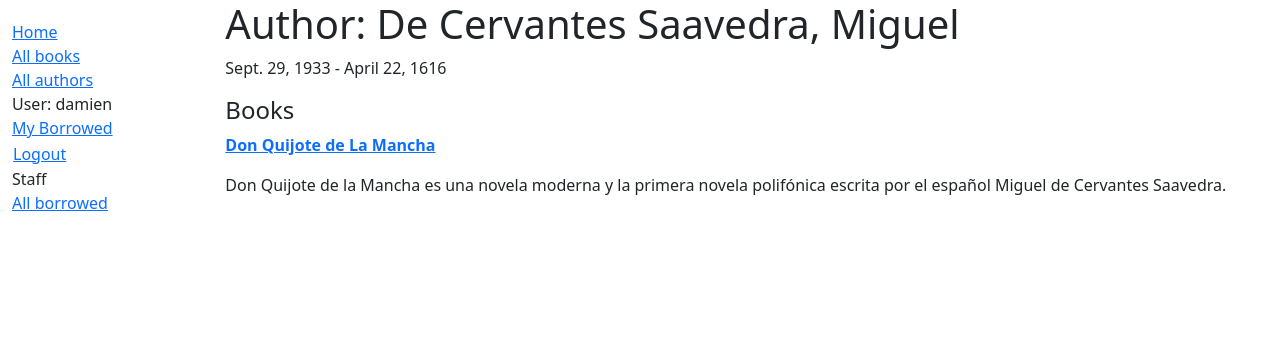
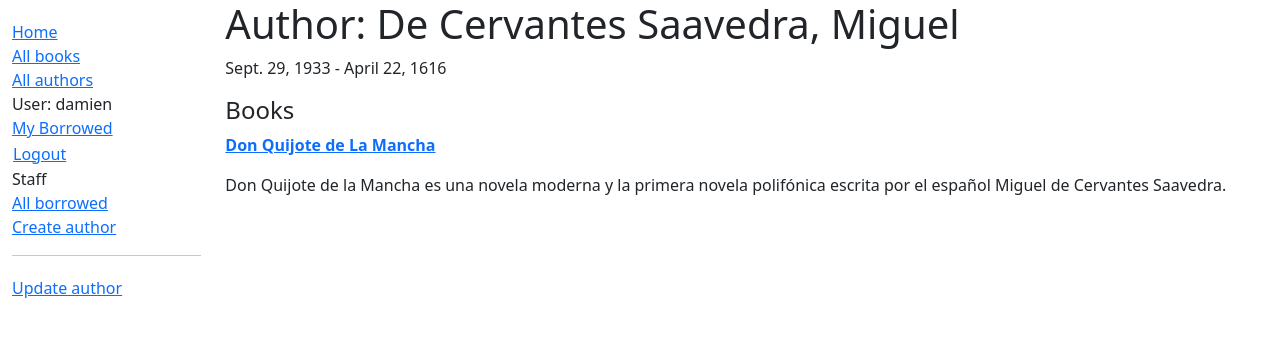
Before and after one commit to Damian-MG/LocalLibrary, a Django app: page /catalog/author/1/ in a window 1280 px wide. Shown: the top 337 px of the page. Run offline with Django 5.2, Linux system fonts and the light colour scheme; a user stored in the database is signed in; data comes from the database, SQL or seed files in the repository; both versions use the stored data as it was after the commit.

Commit message:
part 9 without challenge

```diff
--- a/LocalLibrary/catalog/templates/base_generic.html
+++ b/LocalLibrary/catalog/templates/base_generic.html
@@ -39,6 +39,9 @@
               <li>Staff</li>
               <li><a href="{% url 'all-borrowed' %}">All borrowed</a></li>
               {% endif %}
+              {% if perms.catalog.add_author %}
+              <li><a href="{% url 'author-create' %}">Create author</a></li>
+              {% endif %}
             </ul>
 
           {% endblock %}
--- a/LocalLibrary/catalog/templates/catalog/author_detail.html
+++ b/LocalLibrary/catalog/templates/catalog/author_detail.html
@@ -14,3 +14,20 @@
 	<p>Author does not have book yet right now.</p>
 {% endif %}
 {% endblock %}
+
+{% block sidebar %}
+  {{ block.super }}
+
+  {% if perms.catalog.change_author or perms.catalog.delete_author %}
+  <hr>
+  <ul class="sidebar-nav">
+    {% if perms.catalog.change_author %}
+      <li><a href="{% url 'author-update' author.id %}">Update author</a></li>
+    {% endif %}
+    {% if not author.book_set.all and perms.catalog.delete_author %}
+      <li><a href="{% url 'author-delete' author.id %}">Delete author</a></li>
+    {% endif %}
+    </ul>
+  {% endif %}
+
+{% endblock %}
--- a/LocalLibrary/catalog/urls.py
+++ b/LocalLibrary/catalog/urls.py
@@ -15,4 +15,7 @@ urlpatterns = [
     path('mybooks/', views.LoanedBooksByUserListView.as_view(), name='my-borrowed'),
     path('allborrowedbooks/', views.AllLoanedBooksListView.as_view(), name='all-borrowed'),
     path('book/<uuid:pk>/renew/', views.renew_book_librarian, name='renew-book-librarian'),
+    path('author/create/', views.AuthorCreate.as_view(), name='author-create'),
+    path('author/<int:pk>/update/', views.AuthorUpdate.as_view(), name='author-update'),
+    path('author/<int:pk>/delete/', views.AuthorDelete.as_view(), name='author-delete'),
 ]
```
Also changed, not shown: LocalLibrary/catalog/templates/catalog/author_confirm_delete.html (added, +25 -0 lines), LocalLibrary/catalog/templates/catalog/author_form.html (added, +11 -0 lines), LocalLibrary/db.sqlite3.
